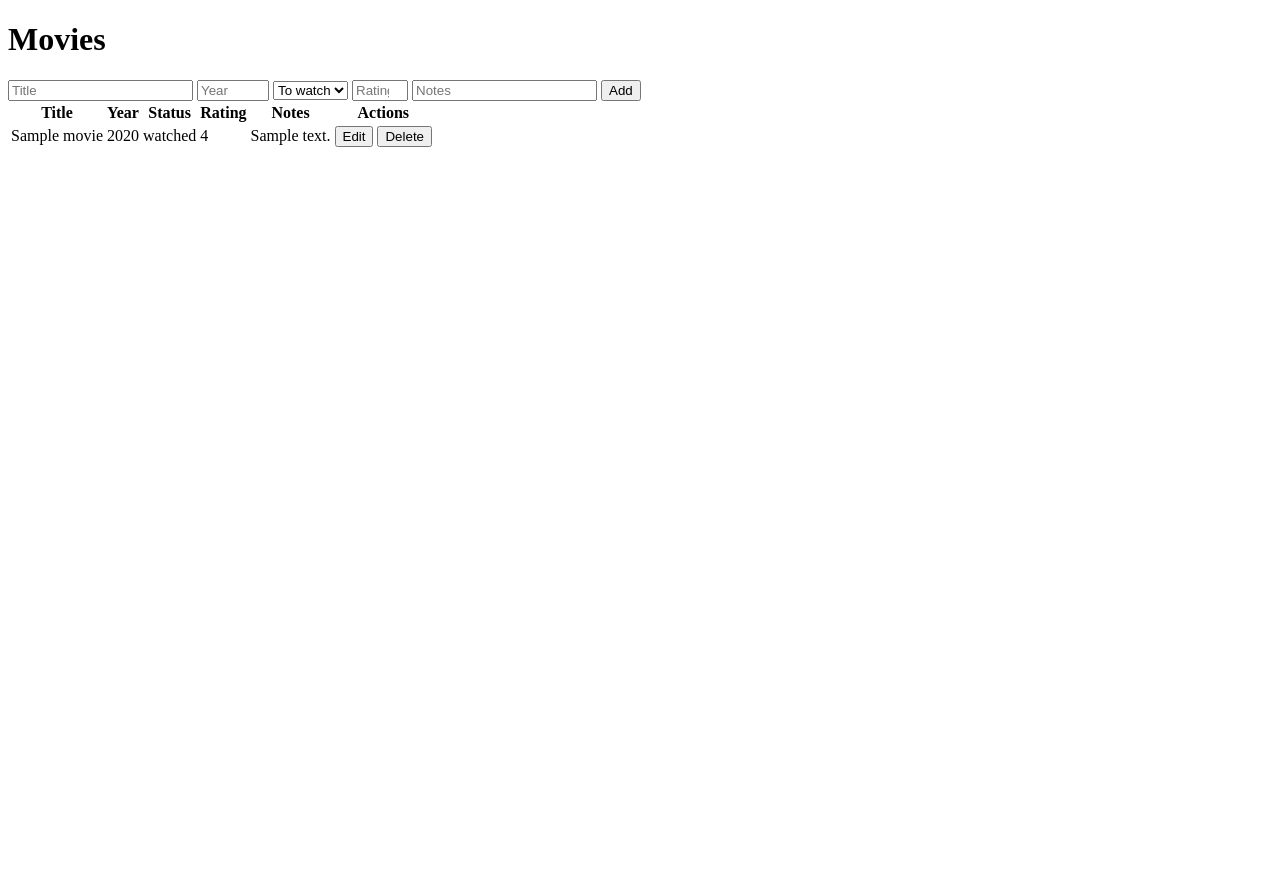
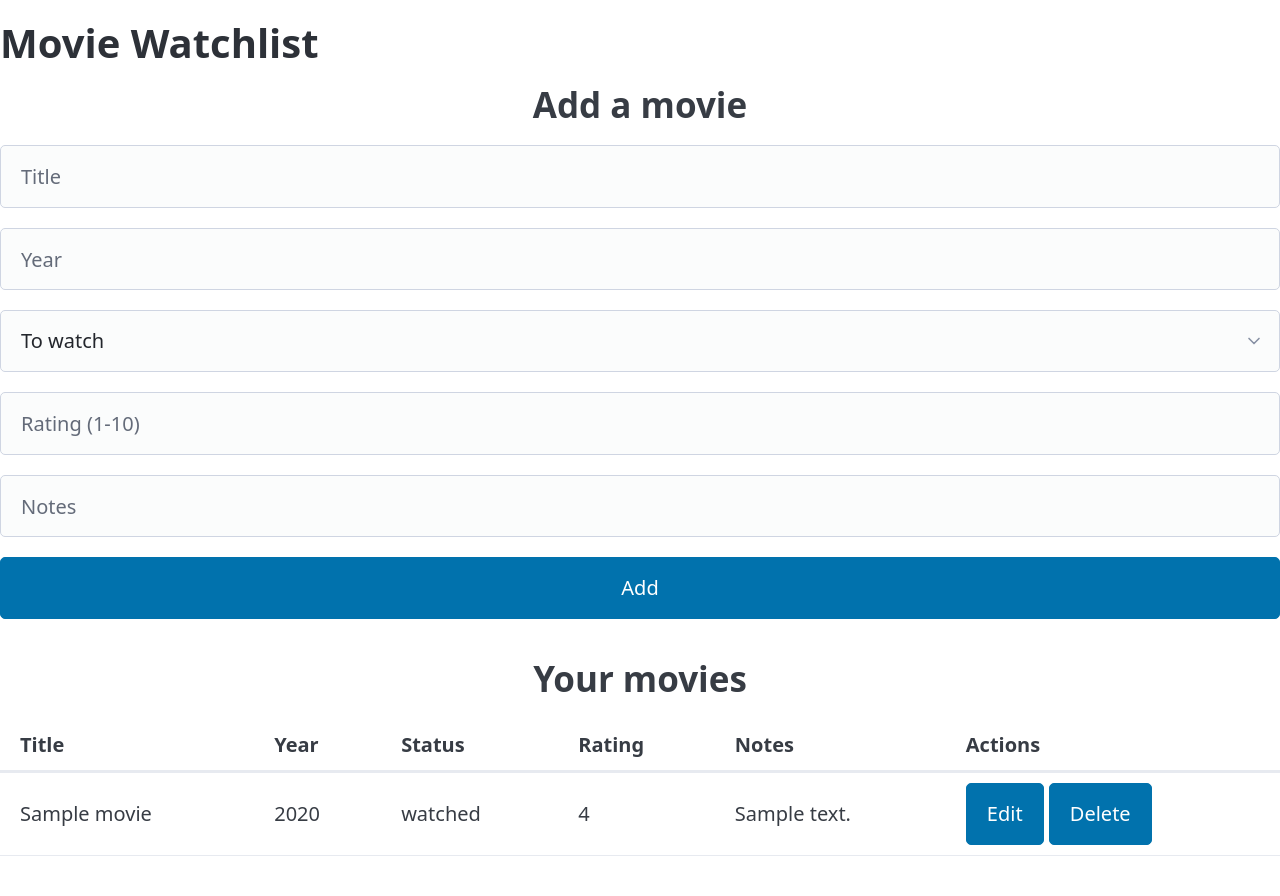
Before and after one commit to cmill95/movie-watchlist, a FastAPI app: template app/templates/index.html in a window 1280 px wide. Before the commit the page ends 147 px from the top, so only its background shows below. Run offline with FastAPI, Linux system fonts and the light colour scheme; the template is opened without the code that fills it: most values are stand-ins (such as "Sample title", 1, 10 or a date in 2020); some libraries are stand-ins or nearby versions.

Commit message:
Add Pico CSS and restructure index page; update test with Movies -> Movie Watchlist

```diff
--- /dev/null
+++ b/app/static/style.css
@@ -0,0 +1,3 @@
+section > h2 {
+  text-align: center;
+}
--- a/app/templates/base.html
+++ b/app/templates/base.html
@@ -4,6 +4,8 @@
 <head>
   <meta charset="UTF-8">
   <title>{% block title %}Movie Watchlist{% endblock %}</title>
+  <link rel="stylesheet" href="https://cdn.jsdelivr.net/npm/@picocss/pico@2.0.6/css/pico.min.css">
+  <link rel="stylesheet" href="/static/style.css">
   <script src="/static/htmx.min.js"></script>
 </head>
 <body>
--- a/app/templates/index.html
+++ b/app/templates/index.html
@@ -1,11 +1,17 @@
-
 {% extends "base.html" %}
 
 {% block content %}
-<h1>Movies</h1>
+<header>
+  <h1>Movie Watchlist</h1>
+</header>
 
+<section aria-labelledby="add-heading">
+  <h2 id="add-heading">Add a movie</h2>
   {% include "_movie_form.html" %}
+</section>
 
+<section aria-labelledby="list-heading">
+  <h2 id="list-heading">Your movies</h2>
   <table>
     <thead>
       <tr>
@@ -23,4 +29,5 @@
       {% endfor %}
     </tbody>
   </table>
+</section>
 {% endblock %}
```
Also changed, not shown: tests/test_movies.py (+1 -1 lines). Lines whose indentation alone changed are shown as unchanged.
